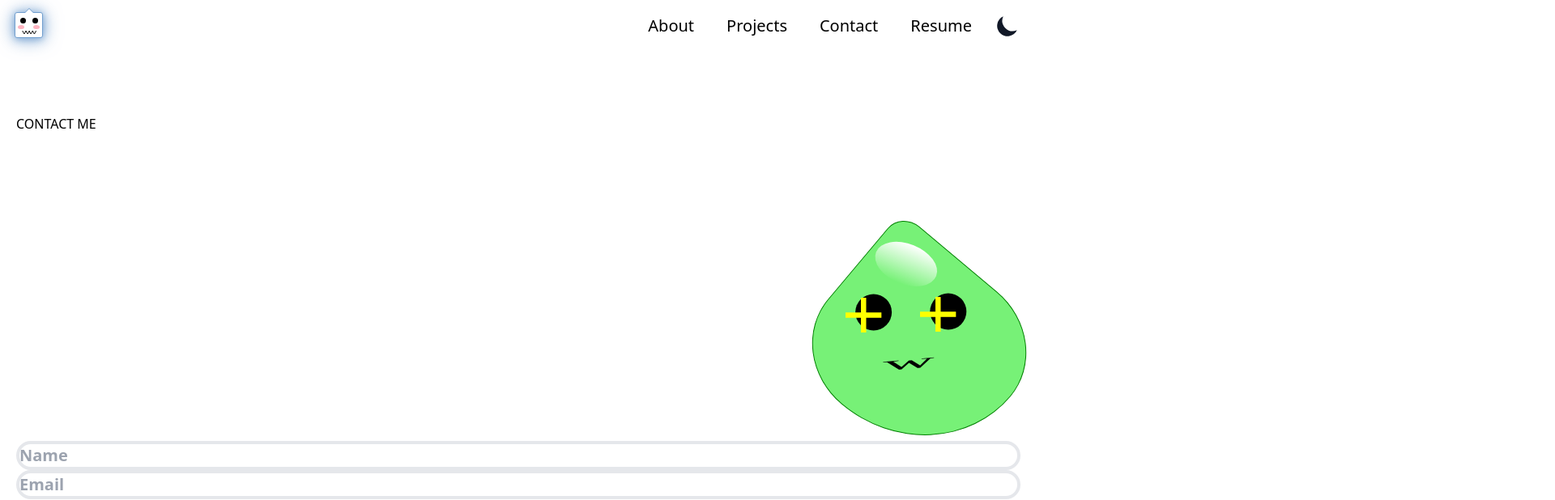
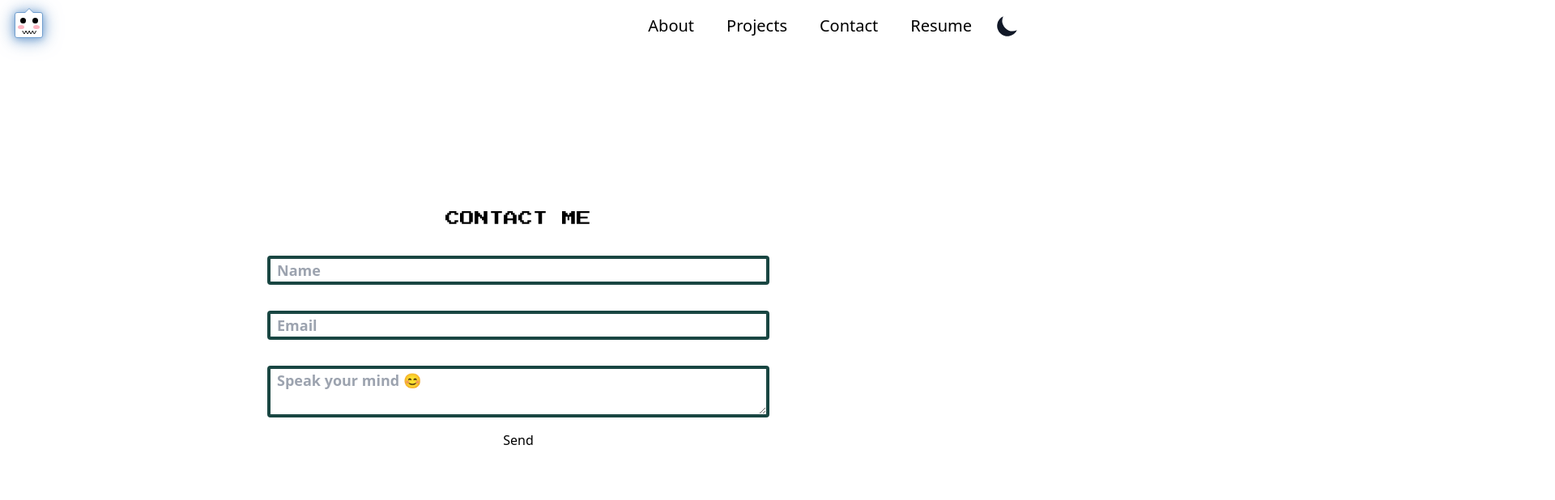
Before and after one commit to KevinSaephanh/portfolio, a Next.js app: page /contact in a window 1280 px wide. Shown: the top 618 px of the page at 81% size, 1920 px wide, since content can reach past the window. Built offline with nearby package versions, Linux system fonts and the light colour scheme.

Commit message:
Update contact page form

```diff
--- a/src/pages/api/contact.ts
+++ b/src/pages/api/contact.ts
@@ -2,21 +2,25 @@ import * as nodemailer from 'nodemailer';
 import { Options } from 'nodemailer/lib/mailer';
 require('dotenv').config();
 
-export default function (
-  req: { body: { email: string; name: string; message: string } },
+export default async function (
+  req: { body: { name: string; email: string; message: string } },
   res: { status: (arg0: number) => void }
 ) {
   const transporter = nodemailer.createTransport({
     url: process.env.SMTP_URL,
     secure: true,
   });
-  const { email, name, message } = req.body;
+  const { name, email, message } = req.body;
   const mailOptions: Options = {
     from: email,
     to: process.env.EMAIL,
     subject: `Message from ${name}`,
     text: message,
   };
-  transporter.sendMail(mailOptions);
-  res.status(200);
+  try {
+    await transporter.sendMail(mailOptions);
+    return res.status(200);
+  } catch (err) {
+    return res.status(400);
+  }
 }
--- a/src/pages/contact.tsx
+++ b/src/pages/contact.tsx
@@ -16,22 +16,33 @@ const Contact: NextPage = () => {
     inputs.current[name] = value;
   };
 
-  const handleSubmit = (e: React.FormEvent) => {
+  const handleSubmit = async (e: React.FormEvent<HTMLFormElement>) => {
     e.preventDefault();
-    console.log(inputs.current);
+    const res = await fetch('/api/contact', {
+      method: 'POST',
+      headers: {
+        Accept: 'application/json',
+        'Content-Type': 'application/json',
+      },
+      body: JSON.stringify(inputs),
+    });
+    if (res.status === 200) {
+      inputs.current = {
+        name: '',
+        email: '',
+        message: '',
+      };
+      setSubmitMessage('Message sent successfully 🦖');
+    } else {
+      setSubmitMessage('Message could not be sent');
+    }
   };
 
   return (
     <div>
-      <h2 className='title'>CONTACT ME</h2>
-      <div className='contact-content'>
-        <div id='slime' title='Slime from Maplestory made with CSS'>
-          <div className='antenna'>∿∿∿</div>
-          <div className='eye1'>+</div>
-          <div className='eye2'>+</div>
-          <div className='mouth'>w</div>
-        </div>
-        <form className='myForm'>
+      <h2 className='text-center text-lg mb-4 game-font'>CONTACT ME</h2>
+
+      <form className='flex flex-col items-center justify-between' onSubmit={handleSubmit}>
         <Input
           type='text'
           name='name'
@@ -63,9 +74,10 @@ const Contact: NextPage = () => {
           required
         />
         <span className='submitMessage'>{submitMessage}</span>
-          <button onClick={handleSubmit}>Send</button>
+        <button type='submit' disabled={!!submitMessage}>
+          Send
+        </button>
       </form>
-      </div>
     </div>
   );
 };
--- a/src/pages/index.tsx
+++ b/src/pages/index.tsx
@@ -20,10 +20,10 @@ const Home: NextPage = () => {
           </>
         ) : (
           <>
-            <h1 className='text-4xl font-bold tracking-wide pb-8 md:pb-12'>
-              Hello, I'm Kevin Saephanh
-            </h1>
-            <span className='text-3xl font-bold tracking-wide'>I'm a full stack developer</span>
+            <h1 className='game-font text-2xl font-bold tracking-wide pb-4'>Kevin Saephanh</h1>
+            <span className='game-font text-md md:text-lg font-bold tracking-wide'>
+              Full Stack Developer
+            </span>
           </>
         )}
       </div>
--- a/src/pages/projects.tsx
+++ b/src/pages/projects.tsx
@@ -1,6 +1,6 @@
 import { NextPage } from 'next';
 import React from 'react';
-import config from '../../config/config';
+import config from '../config/config';
 
 const projects = [
   {
--- a/src/styles/globals.scss
+++ b/src/styles/globals.scss
@@ -2,9 +2,13 @@
 @tailwind components;
 @tailwind utilities;
 
+@import url('https://fonts.googleapis.com/css2?family=Press+Start+2P&display=swap');
+
 @layer components {
-  input {
-    @apply text-black font-semibold text-xl rounded-full block w-full dark:bg-gray-600 dark:border-gray-500 dark:placeholder-gray-400 border-4 focus:ring-blue-500 focus:border-blue-500;
+  input,
+  textarea {
+    @apply my-4 pl-2 text-black dark:text-white font-semibold text-lg rounded block w-full md:w-2/4 dark:placeholder-gray-400 border-4 focus:ring-teal-200 focus:border-teal-200;
+    border-color: #194642;
   }
 
   .themed-text {
@@ -18,13 +22,23 @@
     @apply themed-text font-semibold;
   }
 
+  .game-font {
+    font-family: 'Press Start 2P', cursive;
+  }
+
+  h2,
+  a,
+  button,
+  .game-font,
+  .link-item {
+    &:hover {
+      color: #50e4c4;
+    }
+  }
+
   a,
   .link-item {
-    @apply rounded md:bg-transparent md:p-0 hover:text-teal-300;
-  }
-
-  .social-btn {
-    @apply themed-text hover:text-teal-300 flex items-center justify-center w-full px-4 py-2 text-sm border;
+    @apply rounded md:bg-transparent md:p-0;
   }
 }
 
```
Lines whose indentation alone changed are shown as unchanged.
